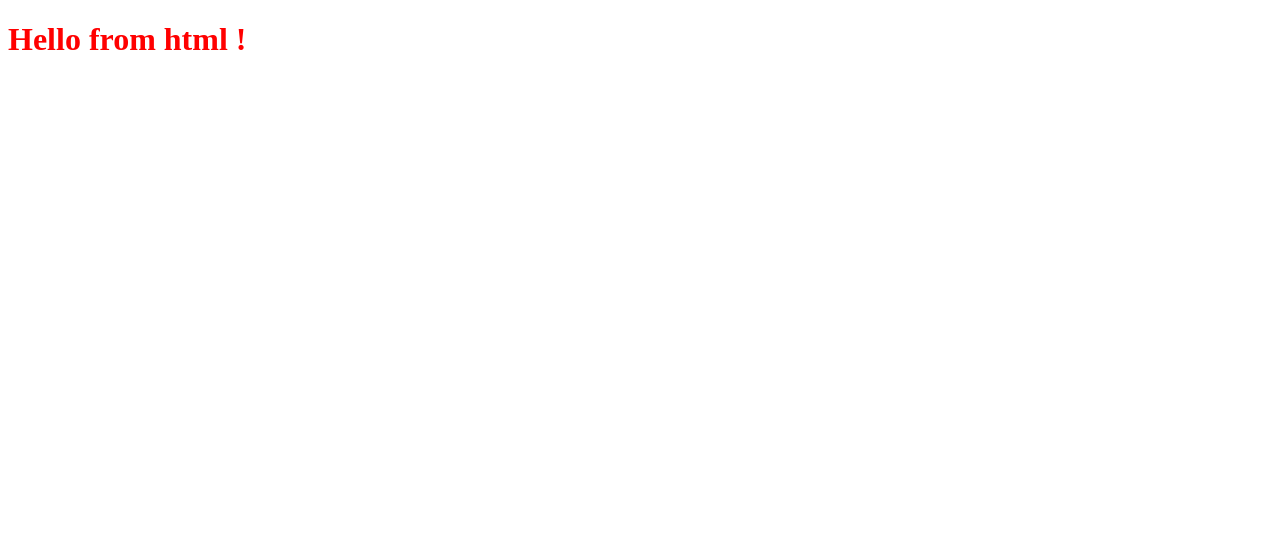
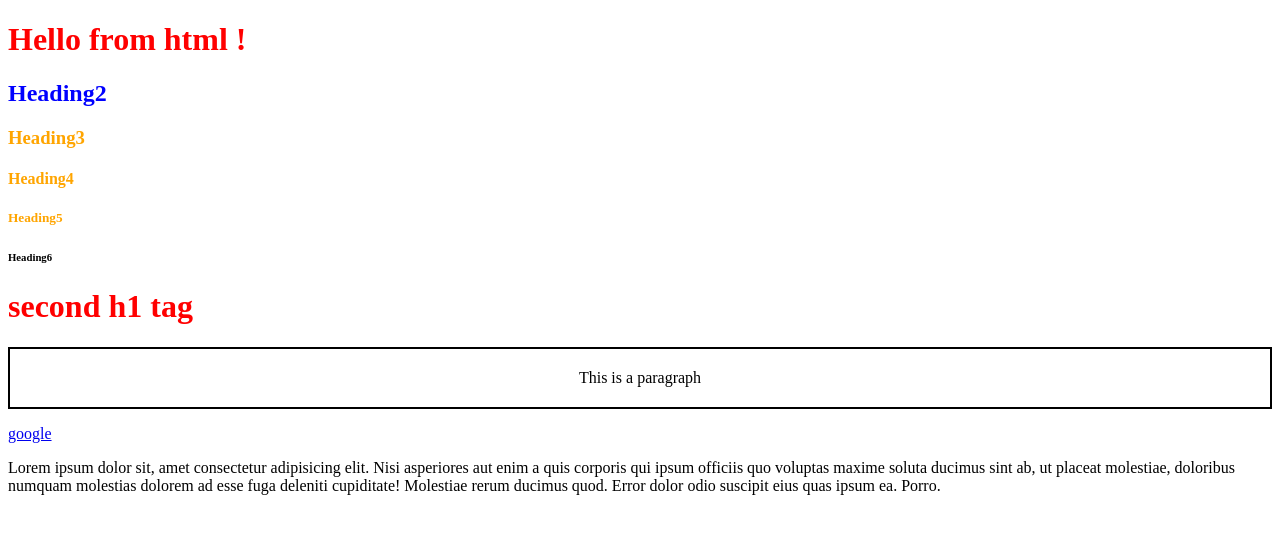
Before and after one commit to 24wh1a0559-sudo/autosuggest1, a website: page frontend/index.html in a window 1280 px wide. Drawn offline with Linux system fonts and the light colour scheme.

Commit message:
Intro to Html tags and css

```diff
--- a/frontend/css/index.css
+++ b/frontend/css/index.css
@@ -1,3 +1,18 @@
 h1 {
     color: red;
 }
+
+#heading-2{
+    color: blue;
+}
+
+.heading{
+    color: orange;
+}
+.para{
+    border: 2px;
+    border-color: black;
+    border-style: solid;
+    padding: 20px;
+    text-align: center;
+}
--- a/frontend/index.html
+++ b/frontend/index.html
@@ -8,6 +8,15 @@
 </head>
 <body>
     <h1>Hello  from html !</h1>
+    <h2 id="heading-2">Heading2</h2>
+    <h3 class="heading">Heading3</h3>
+    <h4 class="heading">Heading4</h4>
+    <h5 class="heading">Heading5</h5>
+    <h6>Heading6</h6>
+    <h1>second h1 tag</h1>
+    <p class="para">This is a paragraph</p>
+    <a href="https://www.google.com/search?q=google&oq=google&gs_lcrp=EgZjaHJvbWUqBwgAEAAYjwIyBwgAEAAYjwIyEwgBEC4YgwEYxwEYsQMY0QMYgAQyDQgCEAAYgwEYsQMYgAQyDQgDEAAYgwEYsQMYgAQy">google</a>
+    <p>Lorem ipsum dolor sit, amet consectetur adipisicing elit. Nisi asperiores aut enim a quis corporis qui ipsum officiis quo voluptas maxime soluta ducimus sint ab, ut placeat molestiae, doloribus numquam molestias dolorem ad esse fuga deleniti cupiditate! Molestiae rerum ducimus quod. Error dolor odio suscipit eius quas ipsum ea. Porro.</p>
     <script src="js/index.js"></script>
 </body>
 </html>
```
